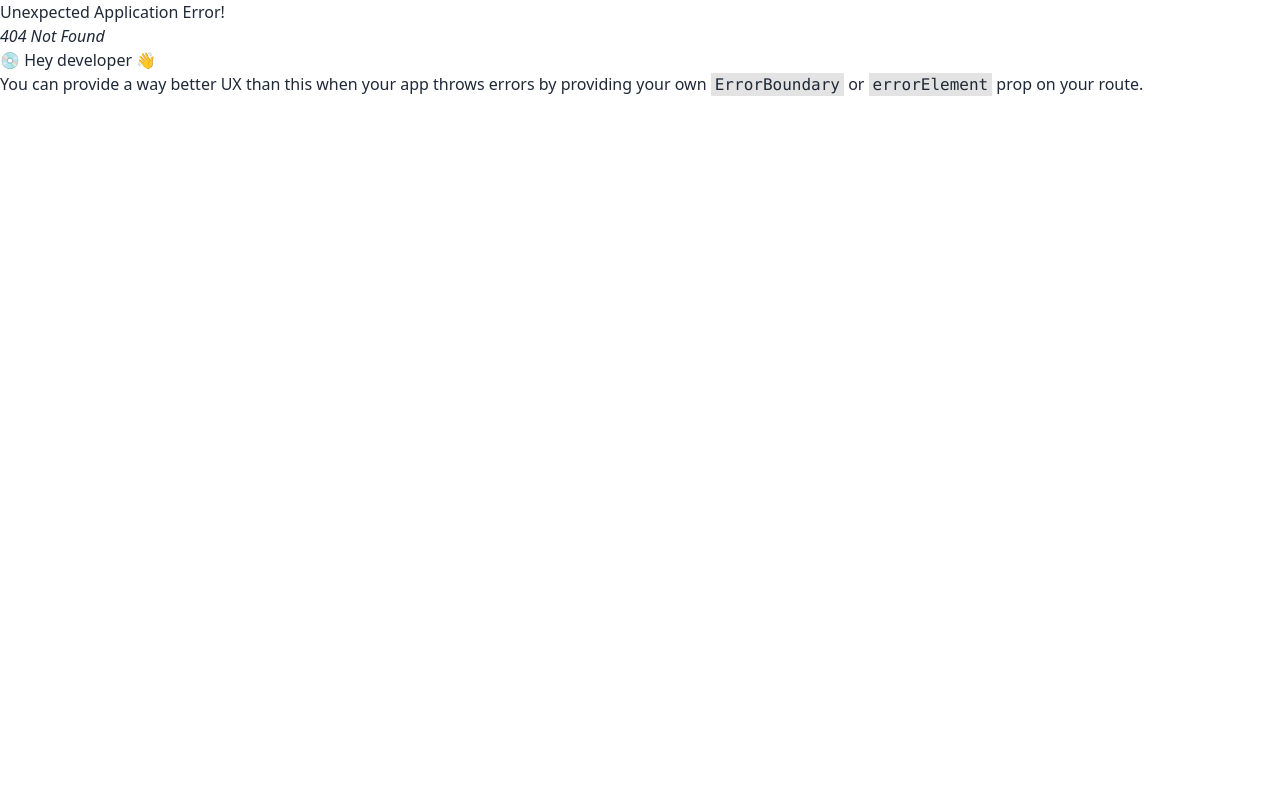
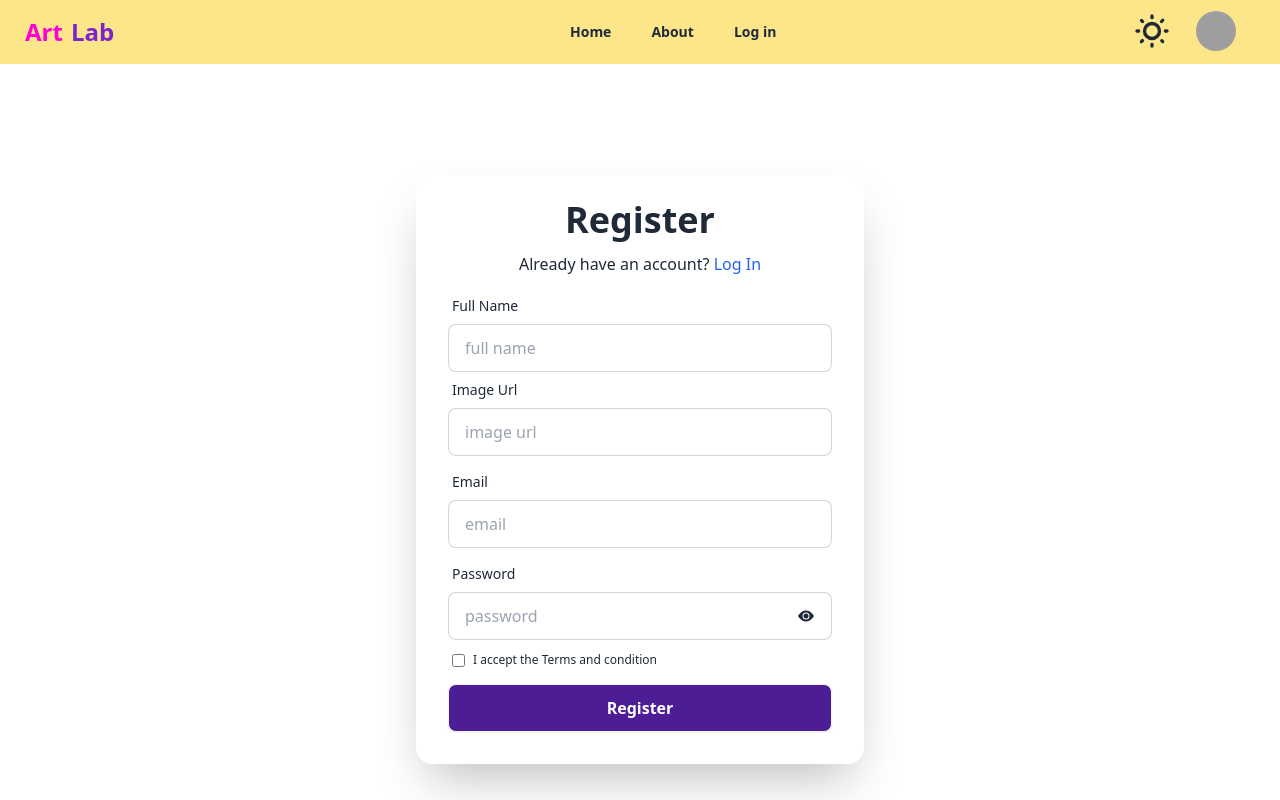
Before and after one commit to MehediMehad/Art-Lab, a React (Vite) app: page /register in a window 1280 px wide. Before the commit this address had no page. Built offline with nearby package versions, Linux system fonts and the light colour scheme; no server answers; grey boxes are pictures that could not be loaded.

Commit message:
register user

```diff
--- a/package.json
+++ b/package.json
@@ -15,7 +15,11 @@
     "match-sorter": "^6.3.4",
     "react": "^18.2.0",
     "react-dom": "^18.2.0",
+    "react-helmet-async": "^2.0.4",
+    "react-hook-form": "^7.51.3",
+    "react-icons": "^5.1.0",
     "react-router-dom": "^6.23.0",
+    "react-toastify": "^10.0.5",
     "sort-by": "^1.2.0"
   },
   "devDependencies": {
--- a/src/components/Navbar.jsx
+++ b/src/components/Navbar.jsx
@@ -64,14 +64,8 @@
                                 <img alt="Tailwind CSS Navbar component" src="https://daisyui.com/images/stock/photo-1534528741775-53994a69daeb.jpg" />
                             </div>
                         </div>
-                        <ul tabIndex={0} className="menu menu-sm dropdown-content mt-3 z-[1] p-2 shadow bg-base-100 rounded-box w-52">
-                            <li>
-                                <a className="justify-between">
-                                    Profile
-                                    <span className="badge">New</span>
-                                </a>
-                            </li>
-                            <li><a>Settings</a></li>
+                        <ul tabIndex={0} className="menu menu-sm dropdown-content mt-3 z-[1] p-2 shadow rounded-xl w-52">
+                            <li><NavLink to='/register'>Register</NavLink></li>
                             <li><NavLink to='/login'>Log in</NavLink></li>
                         </ul>
                     </div>
--- a/src/firebase/firebase.config.js
+++ b/src/firebase/firebase.config.js
@@ -1,5 +1,6 @@
 // Import the functions you need from the SDKs you need
 import { initializeApp } from "firebase/app";
+import { getAuth } from "firebase/auth";
 // import { getAnalytics } from "firebase/analytics";
 // TODO: Add SDKs for Firebase products that you want to use
 // https://firebase.google.com/docs/web/setup#available-libraries
@@ -7,16 +8,24 @@
 // Your web app's Firebase configuration
 // For Firebase JS SDK v7.20.0 and later, measurementId is optional
 const firebaseConfig = {
-  apiKey: import.meta.env.VITE-APIKEY,
-  authDomain: import.meta.env.VITE-AUTHDOMAIN,
-  projectId: import.meta.env.VITE-PROJECTID,
-  storageBucket: import.meta.env.VITE-STORAGEBUCKET,
-  messagingSenderId: import.meta.env.VITE-MESSAGINGSENDERID,
-  appId: import.meta.env.VITE-APPID,
-  measurementId: import.meta.env.VITE-MEASUREMENTID,
+  // apiKey: import.meta.env.VITE-APIKEY,
+  // authDomain: import.meta.env.VITE-AUTHDOMAIN,
+  // projectId: import.meta.env.VITE-PROJECTID,
+  // storageBucket: import.meta.env.VITE-STORAGEBUCKET,
+  // messagingSenderId: import.meta.env.VITE-MESSAGINGSENDERID,
+  // appId: import.meta.env.VITE-APPID,
+  // measurementId: import.meta.env.VITE-MEASUREMENTID,
+  apiKey: "AIzaSyC023qTNBm6FUoRhl6agsy-Kw0XhLska44",
+  authDomain: "assignment-ten-3e753.firebaseapp.com",
+  projectId: "assignment-ten-3e753",
+  storageBucket: "assignment-ten-3e753.appspot.com",
+  messagingSenderId: "143592334116",
+  appId: "1:143592334116:web:869e079eeef4b8f4ca89b1",
+  measurementId: "G-D932CS6X9N"
 };
 
 // Initialize Firebase
 const app = initializeApp(firebaseConfig);
 // const analytics = getAnalytics(app);
-export default app;
+const auth = getAuth(app)
+export default auth;
--- a/src/components/Login.jsx
+++ b/src/pages/Login.jsx
@@ -2,7 +2,7 @@
 const Login = () => {
     return (
         <div>
-
+            <h1>Log in</h1>
         </div>
     );
 };
--- /dev/null
+++ b/src/pages/Register.jsx
@@ -0,0 +1,135 @@
+import { NavLink } from "react-router-dom";
+import { useForm } from "react-hook-form"
+import { useContext, useEffect, useState } from "react";
+import { BsEyeFill, BsEyeSlash } from "react-icons/bs"
+import { AuthContext } from "../provider/AuthProvider";
+
+const Register = () => {
+
+    const {createUser }= useContext(AuthContext)
+    const [showPassword, setShowPassword] = useState(false)
+    const {
+        register,
+        handleSubmit,
+        // watch,
+        formState: { errors },
+    } = useForm()
+    const handleRegister = (data) => {
+        const { email, password, image, fullName } = data
+        createUser(email, password)
+        .then(result =>{
+            alert('register success')
+            console.log(result);
+        })
+    }
+    useEffect(()=>{
+        window.scroll(0, 0)
+    },[])
+    // createUser
+
+    return (
+        <>
+
+            <div className="card shrink-0 md:w-[448px] md:mt-28 mx-auto shadow-2xl bg-base-100">
+                <h1 className="font-bold text-4xl mt-6 text-center">Register</h1>
+                <p className="text-base text-center mt-3">Already have an account?<span className="text-blue-600"> <NavLink to='/login'>Log In</NavLink> </span></p>
+                <form onSubmit={handleSubmit(handleRegister)} className="card-body">
+                    <div className="form-control -mt-5">
+                        <label className="label">
+                            <span className="label-text">Full Name</span>
+                        </label>
+                        <input {...register('fullName', {
+                            required: {
+                                value: true,
+                                message: 'You must fill the full name  field'
+                            },
+                            minLength: {
+                                value: 3,
+                                message: 'This inputs value must be at least 3 characters'
+                            },
+                            maxLength: {
+                                value: 30,
+                                message: 'This inputs value must be max 30 characters'
+                            }
+
+                        })} type="text" placeholder="full name" className="input input-bordered" />
+                        <div className="">
+                            {errors.fullName && <p className="text-red-500 text-sm">{errors.fullName.message}</p>}
+                        </div>
+                        <div className="form-control">
+                            <label className="label">
+                                <span className="label-text">Image Url</span>
+                            </label>
+                            <input type="text" placeholder="image url" className="input input-bordered"
+                                {...register("image", {
+                                    required: {
+                                        value: true,
+                                        message: 'image url add'
+                                    }
+                                })} />
+                            <div className="">
+                                {errors.image && <p className="text-red-500 text-sm">{errors.image.message}</p>}
+                            </div>
+                        </div>
+                    </div>
+                    <div className="form-control">
+                        <label className="label">
+                            <span className="label-text">Email</span>
+                        </label>
+                        <input {...register('email', {
+                            required: {
+                                value: true,
+                                message: 'You must fill the email field'
+                            },
+                        })} type="email" placeholder="email" className="input input-bordered" />
+                        <div className="">
+                            {errors.email && <p className="text-red-500 text-sm">{errors.email.message}</p>}
+                        </div>
+                    </div>
+                    <div className="form-control">
+                        <label className="label">
+                            <span className="label-text">Password</span>
+                        </label>
+                        <input {...register('password', {
+                            required: {
+                                value: true,
+                                message: 'You must fill the password field'
+                            },
+                            minLength: {
+                                value: 6,
+                                message: 'Password must be at least 6 characters'
+                            },
+                            maxLength: {
+                                value: 50,
+                                message: 'This inputs value must be max 50 characters'
+                            },
+                            pattern: {
+                                value: /^(?=.*[A-Z])(?=.*[a-z]).+$/,
+                                message: 'must include Uppercase & Lowercase letter'
+                            }
+                        })} type={showPassword ? "text" : "password"}
+                            placeholder="password"
+                            className="input input-bordered " />
+                        <div className="">
+                            <div className="relative">
+                                <p onClick={() => setShowPassword(!showPassword)} className=" cursor-pointer absolute bottom-4 md:left-[350px] left-[290px]"> {showPassword ? <BsEyeSlash></BsEyeSlash> : <BsEyeFill></BsEyeFill>} </p>
+                            </div>
+                            {errors.password && <p className="text-red-500 text-sm">{errors.password.message}</p>}
+                        </div>
+                        <label className="label mt-1">
+                            <input
+                                type="checkbox"
+                                name="tram" id="" /> <p className="text-xs ml-2"> I accept the <NavLink>Terms and condition</NavLink></p>
+                        </label>
+                    </div>
+                    <div className="form-control">
+                        <button className="btn bg-violet-900 text-white text-base font-bold hover:bg-violet-800 hover:scale-105">Register</button>
+                    </div>
+                </form>
+
+            </div>
+        </>
+    );
+};
+
+export default Register;
--- a/src/provider/AuthProvider.jsx
+++ b/src/provider/AuthProvider.jsx
@@ -1,4 +1,6 @@
-import { createContext, useState } from "react";
+import { createUserWithEmailAndPassword, onAuthStateChanged, signInWithEmailAndPassword } from "firebase/auth";
+import { createContext, useEffect, useState } from "react";
+import auth from "../firebase/firebase.config";
 
 export const AuthContext = createContext(null);
 
@@ -6,8 +8,32 @@
 
 const AuthProvider = ({children}) => {
     const [user, setUser] = useState(null)
+
+    // create user
+    const createUser = (email, password) =>{
+       return createUserWithEmailAndPassword(auth, email, password)
+    }
+    // sign in user
+    const logInUser = () =>{
+        return signInWithEmailAndPassword(auth, email, password)
+    }
+
+    // observer
+    useEffect(()=>{
+        onAuthStateChanged(auth, (user) => {
+            if (user) {
+                setUser(user)
+            }
+          });
+    },[])
+
+
+
+
     const userInfo = {
         user,
+        createUser,
+        logInUser,
     }
     return (
         <AuthContext.Provider value={userInfo}>
```
Also changed, not shown: src/routes/Routes.jsx (+7 -2 lines), 1 other file (tests, documents, lock files or other folders).
